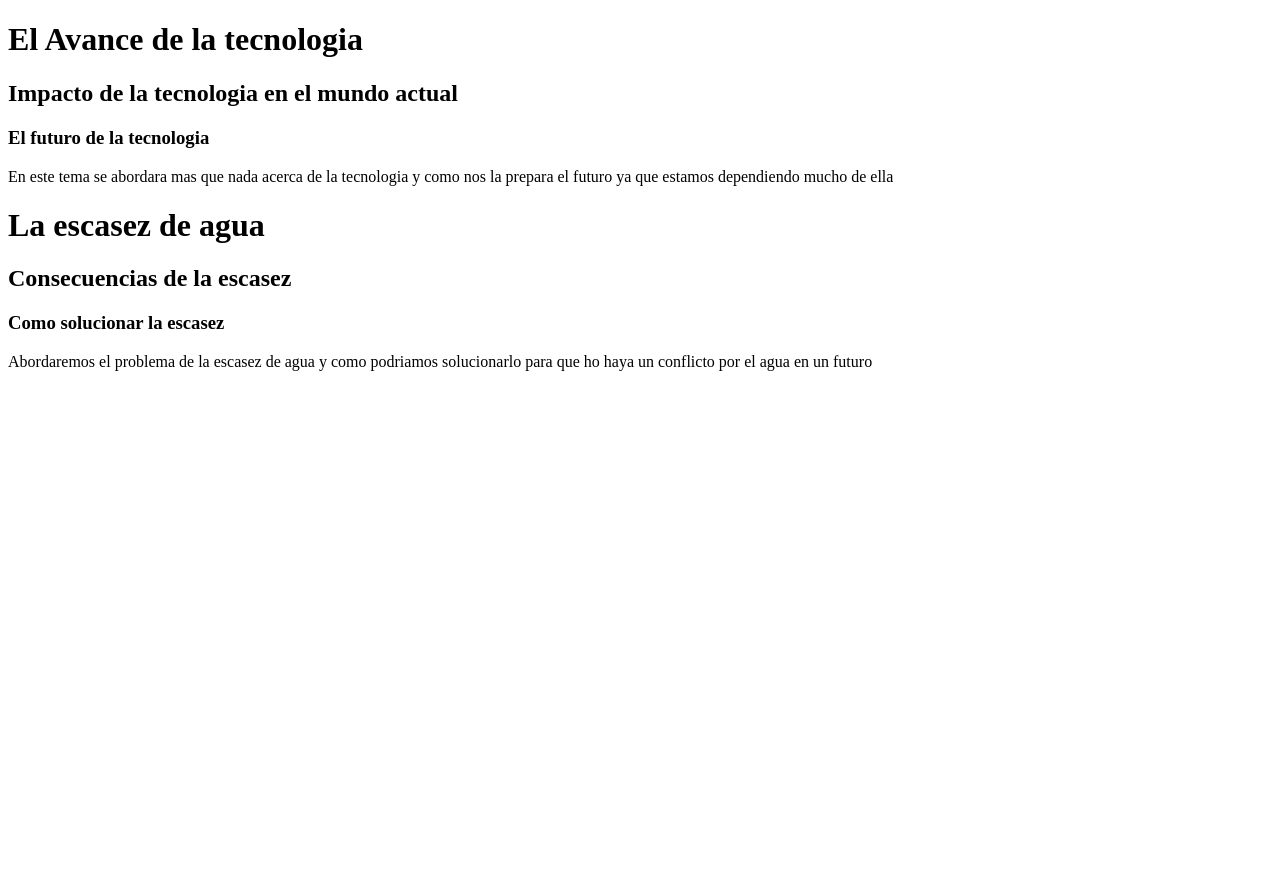
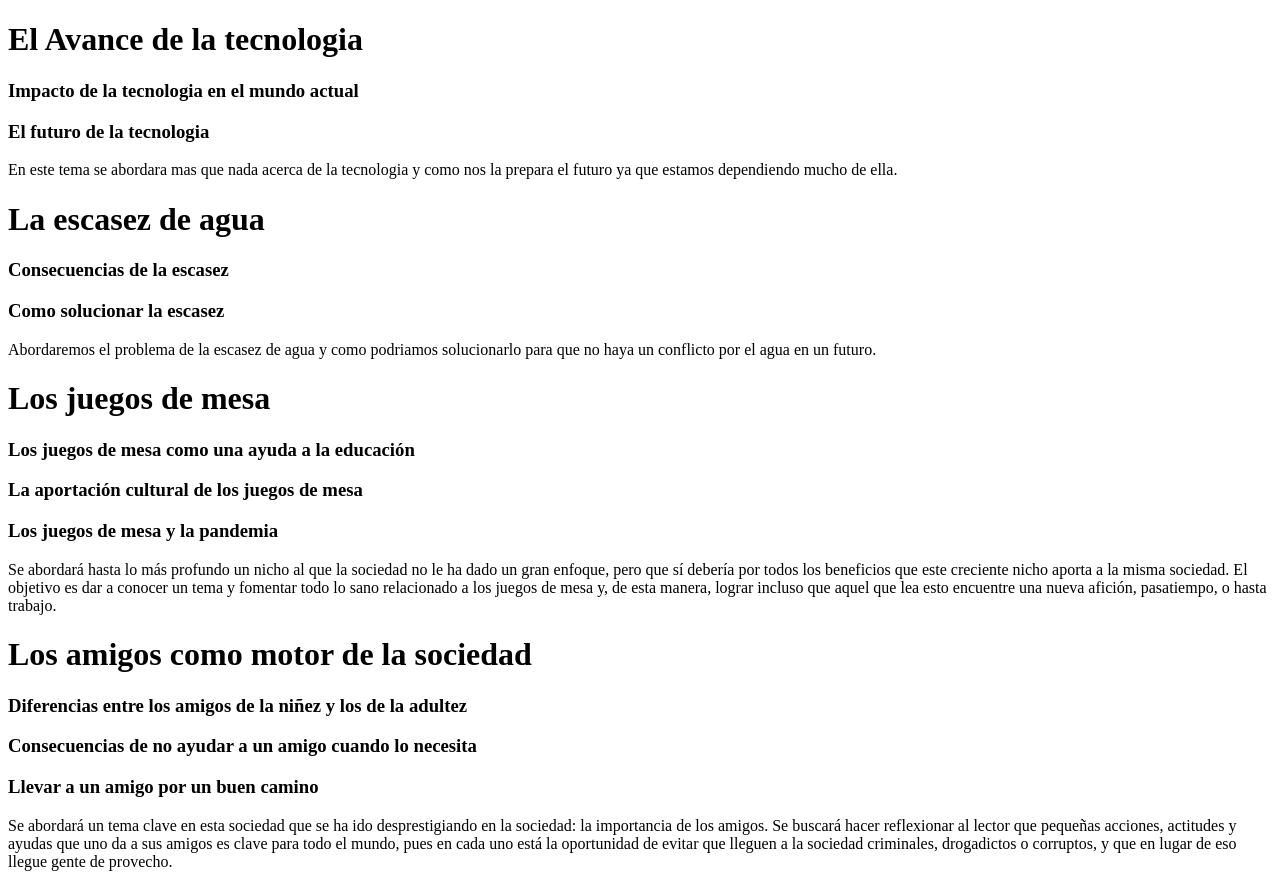
Before and after one commit to espana-gilmer/4F-Espa-a-Garcia-blog_del_mundo, a plain HTML site: page root/propuestas.html in a window 1280 px wide. Before the commit the page ends 800 px from the top, so only its background shows below. Drawn offline with Linux system fonts and the light colour scheme.

Commit message:
Se añadieron las propuestas del integrante "Dante"

```diff
--- a/root/propuestas.html
+++ b/root/propuestas.html
@@ -10,23 +10,50 @@
     <!--Tema1 de: Gilmer Dario España Lopez-->
     <hgroup>
         <h1>El Avance de la tecnologia</h1>
-        <h2>Impacto de la tecnologia en el mundo actual</h2>
+        <h3>Impacto de la tecnologia en el mundo actual</h3>
         <h3>El futuro de la tecnologia</h3>
     </hgroup>
     <p>En este tema se abordara mas que nada acerca de la tecnologia y como nos
-        la prepara el futuro ya que estamos dependiendo mucho de ella
+        la prepara el futuro ya que estamos dependiendo mucho de ella.
     </p>
+    <!-- fin tema 1 -->
+
     <!--Tema2 de: Gilmer Dario España Lopez-->
     <hgroup>
         <h1>La escasez de agua</h1>
-        <h2>Consecuencias de la escasez</h2>
+        <h3>Consecuencias de la escasez</h3>
         <h3>Como solucionar la escasez</h3>
     </hgroup>
     <p>Abordaremos el problema de la escasez de agua y como podriamos solucionarlo
-        para que ho haya un conflicto por el agua en un futuro
+        para que no haya un conflicto por el agua en un futuro. </p>
+    <!-- fin tema 2 -->
+
+    <!--Tema1 de: García Cruz Dante Alejandro-->
+    <hgroup>
+        <h1>Los juegos de mesa</h1>
+        <h3>Los juegos de mesa como una ayuda a la educación</h3>
+        <h3>La aportación cultural de los juegos de mesa</h3>
+        <h3>Los juegos de mesa y la pandemia</h3>
+    </hgroup>
+    <p>Se abordará hasta lo más profundo un nicho al que la sociedad no le ha dado un gran enfoque,
+    pero que sí debería por todos los beneficios que este creciente nicho aporta a la misma sociedad.
+    El objetivo es dar a conocer un tema y fomentar todo lo sano relacionado a los juegos de mesa y,
+    de esta manera, lograr incluso que aquel que lea esto encuentre una nueva afición, pasatiempo, o hasta trabajo.</p>
+    <!-- fin tema 1 -->
+
+    <!--Tema2 de: García Cruz Dante Alejandro-->
+    <hgroup>
+        <h1>Los amigos como motor de la sociedad</h1>
+        <h3>Diferencias entre los amigos de la niñez y los de la adultez</h3>
+        <h3>Consecuencias de no ayudar a un amigo cuando lo necesita</h3>
+        <h3>Llevar a un amigo por un buen camino</h3>
+    </hgroup>
+    <p>Se abordará un tema clave en esta sociedad que se ha ido desprestigiando en la sociedad: la importancia de los amigos.
+        Se buscará hacer reflexionar al lector que pequeñas acciones, actitudes y ayudas que uno da a sus amigos es clave
+        para todo el mundo, pues en cada uno está la oportunidad de evitar que lleguen a la sociedad criminales, drogadictos o
+        corruptos, y que en lugar de eso llegue gente de provecho.
     </p>
-
-
+        <!-- fin tema 2 -->
 
    </body> <!--Termina el cuerpo-->
 
```
